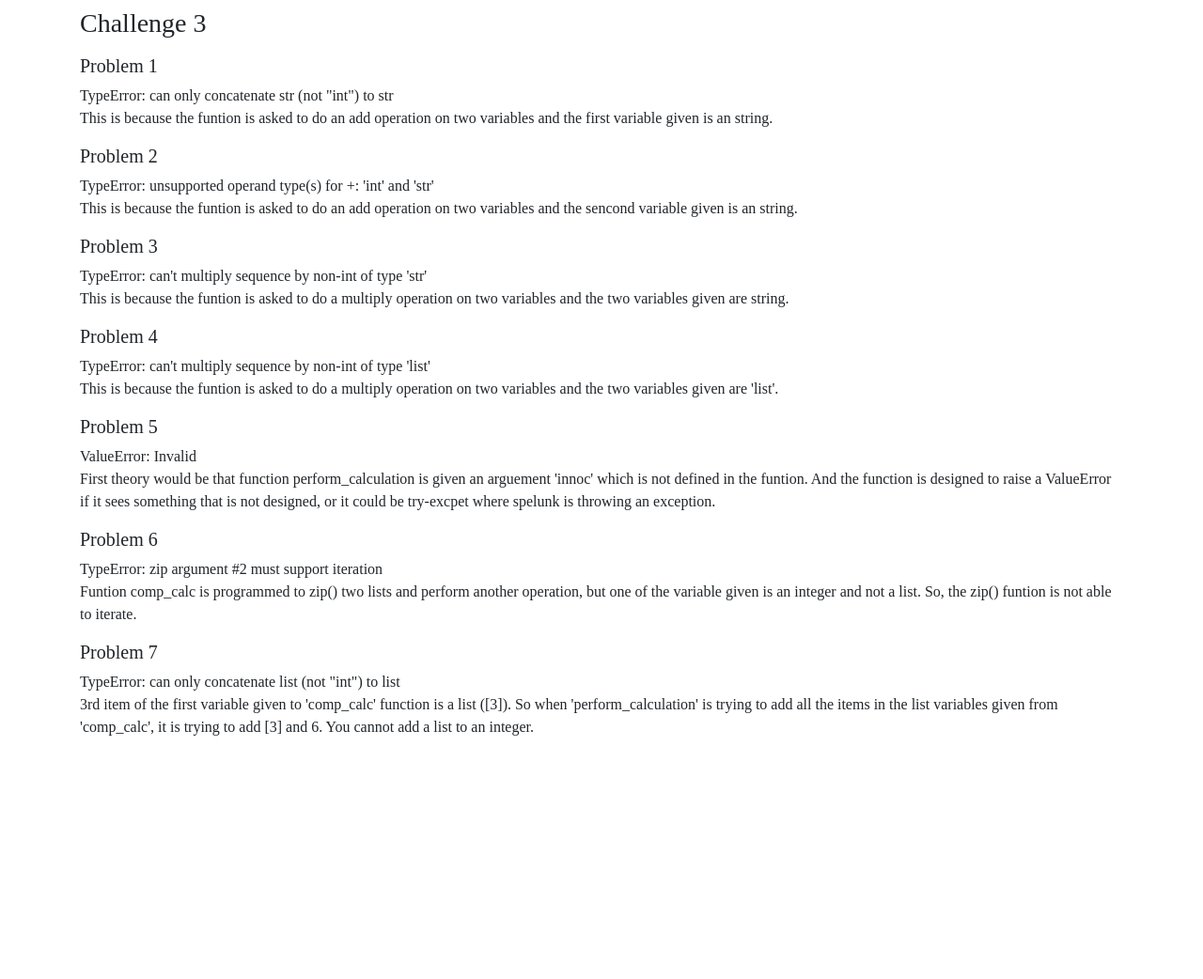
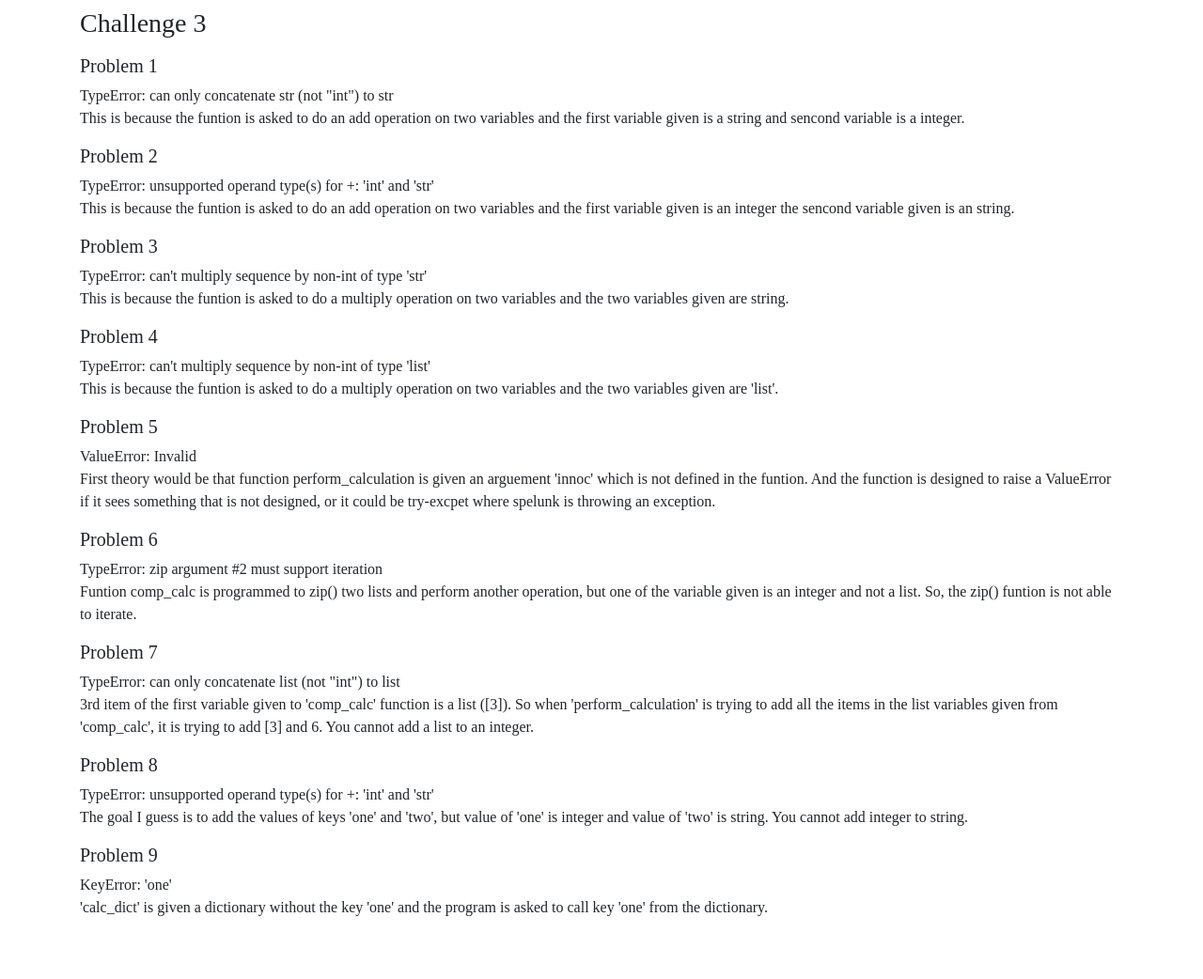
Before and after one commit to bensonmat8/SecretChallenge8, a Flask app: page /Challenge3 in a window 1280 px wide. Shown: the part 122-1164 px from the top of the page at 94% size. Before the commit the page ends 905 px from the top, so only its background shows below. Run offline with Flask 2, Linux system fonts and the light colour scheme; some libraries are stand-ins or nearby versions.

Commit message:
Completed all  problems to challenge 3

```diff
--- a/templates/challenge3.html
+++ b/templates/challenge3.html
@@ -26,7 +26,7 @@
       TypeError: can only concatenate str (not "int") to str
     </span>
     <br>
-    This is because the funtion is asked to do an add operation on two variables and the first variable given is an string.
+    This is because the funtion is asked to do an add operation on two variables and the first variable given is a string and sencond variable is a integer.
   </p>
 
   <p>
@@ -35,7 +35,7 @@
       TypeError: unsupported operand type(s) for +: 'int' and 'str'
     </span>
     <br>
-    This is because the funtion is asked to do an add operation on two variables and the sencond variable given is an string.
+    This is because the funtion is asked to do an add operation on two variables and the first variable given is an integer the sencond variable given is an string.
   </p>
 
   <p>
@@ -82,5 +82,22 @@
   3rd item of the first variable given to 'comp_calc' function is a list ([3]). So when 'perform_calculation' is trying to add all the items in the list variables given from 'comp_calc', it is trying to add [3] and 6. You cannot add a list to an integer.
 </p>
 
+<p>
+  <h5>Problem 8</h5>
+  <span>
+    TypeError: unsupported operand type(s) for +: 'int' and 'str'
+   </span>
+  <br>
+  The goal I guess is to add the values of keys 'one' and 'two', but value of 'one' is integer and value of 'two' is string. You cannot add integer to string.
+</p>
 
+<p>
+  <h5>Problem 9</h5>
+  <span>
+    KeyError: 'one'
+   </span>
+  <br>
+  'calc_dict' is given a dictionary without the key 'one' and the program is asked to call key 'one' from the dictionary.
+</p>
+<br><br>
 {% endblock %}
```
